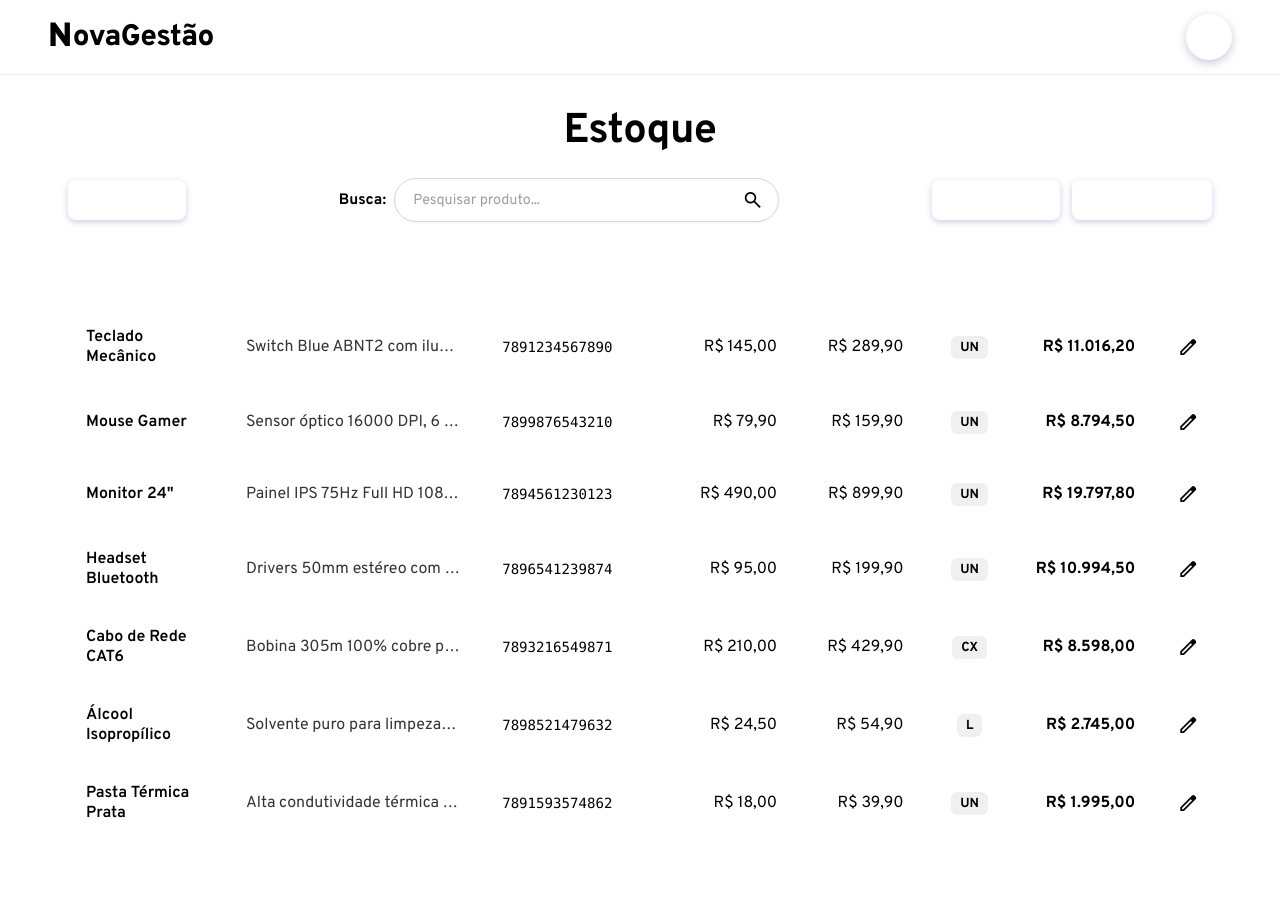
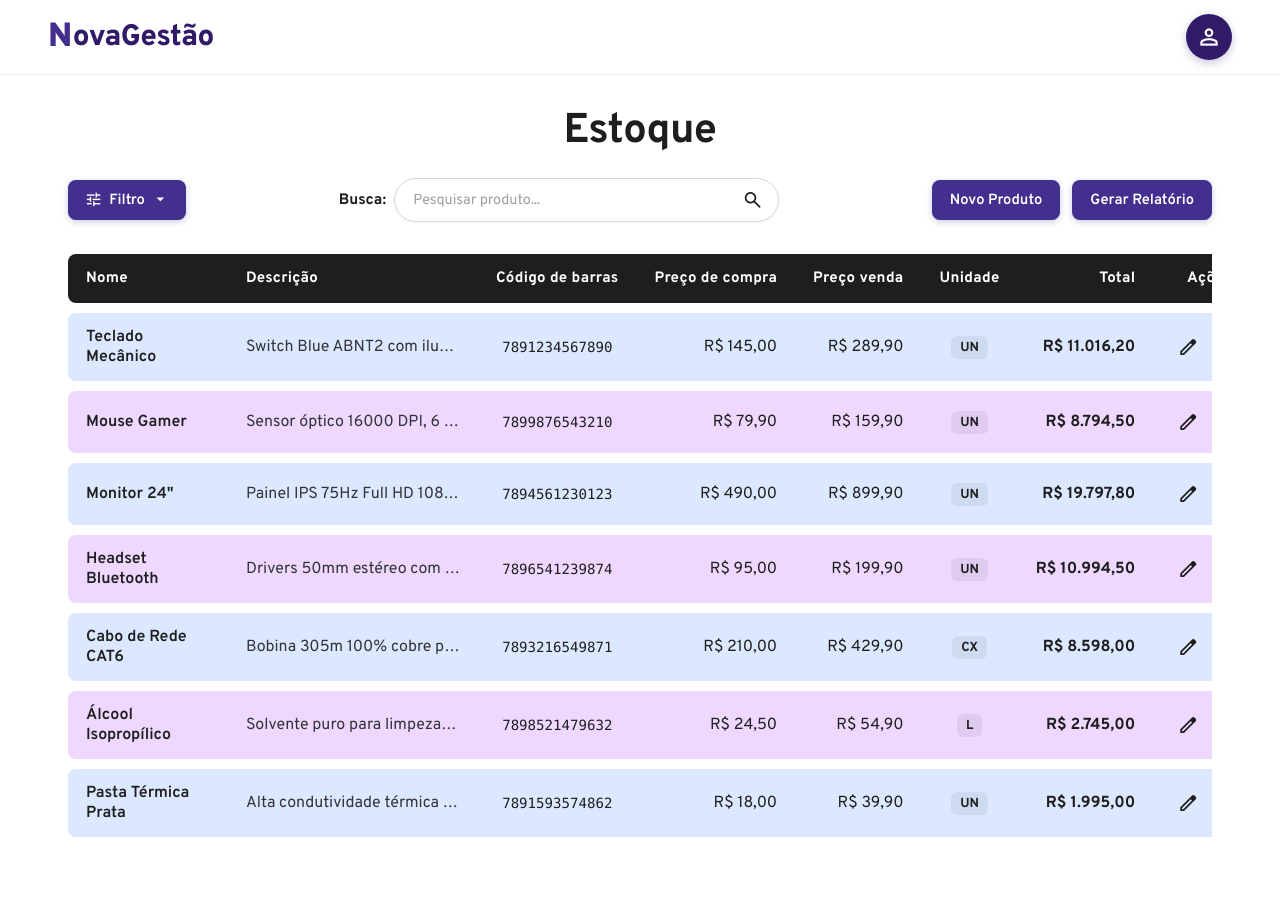
Before and after one commit to VilsonMaciel/NovaGestaoComercio, a PHP site: page /NovaGestaoComercio/app/Views/Pages/produtos/listagem.php in a window 1280 px wide. Run offline with PHP 8.4, Linux system fonts and the light colour scheme; some web fonts are replaced.

Commit message:
paleta de cores global

```diff
--- a/Public/CSS/global.css
+++ b/Public/CSS/global.css
@@ -23,9 +23,33 @@
 :root {
   --azul: 232;
 
-  --branco: hsl(0, 0%, 100%);
+  /* Paleta e Variáveis Globais */
+  --roxo-primario: #422F8E;
+  --roxo-hover: #342275;
+  --roxo-ativo: #28175E;
 
-  --transition: all 0.3s ease;
+  --roxo-escuro: #311B68;
+  --roxo-escuro-hover: #241252;
+
+  --tabela-cabecalho: #1E1E1E;
+  --cor-linha-azul: #DBE8FF;
+  --cor-linha-azul-hover: #CFE0FF;
+  --cor-linha-roxa: #EED8FF;
+  --cor-linha-roxa-hover: #E4C8FF;
+
+  --branco: #FFFFFF;
+  --fundo-pagina: #FFFFFF;
+  --texto-principal: #1E1E1E;
+  --texto-secundario: #5A5C69;
+  --texto-suave: #858796;
+  --cinza-borda: #D8DCE6;
+
+  --cor-perigo: #D32F2F;
+  --cor-perigo-fundo: rgba(211, 47, 47, 0.1);
+
+  --sombra-dropdown: 0 10px 25px rgba(25, 10, 50, 0.2);
+  --sombra-card: 0 4px 14px rgba(66, 47, 142, 0.12);
+  --transition: all 0.25s cubic-bezier(0.16, 1, 0.3, 1);
 
   --breakpoint-s: 576px;
   --inline-size-s: max(var(--breakpoint-s), 100vi);
```
